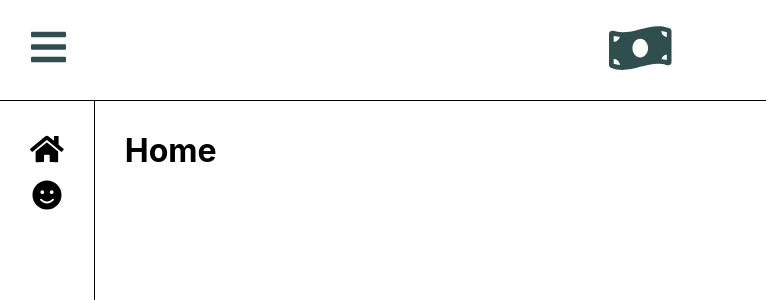
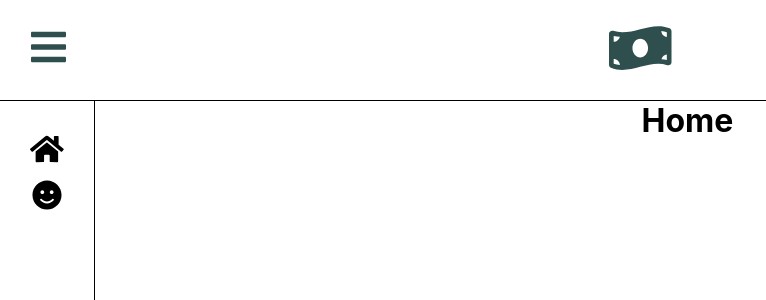
Before and after one commit to oldDanbi97/BNS, a React (Create React App) app: page / in a window 1280 px wide. Shown: the top 300 px of the page, without its empty margins (0-766 px from the left). Built offline with nearby package versions, Linux system fonts and the light colour scheme.

Commit message:
레이아웃 수정중

```diff
--- a/src/app.css
+++ b/src/app.css
@@ -57,5 +57,7 @@
 }
 
 .content-area {
-  margin: 30px;
+  width: 100%;
+  display: flex;
+  justify-content: center;
 }
```
